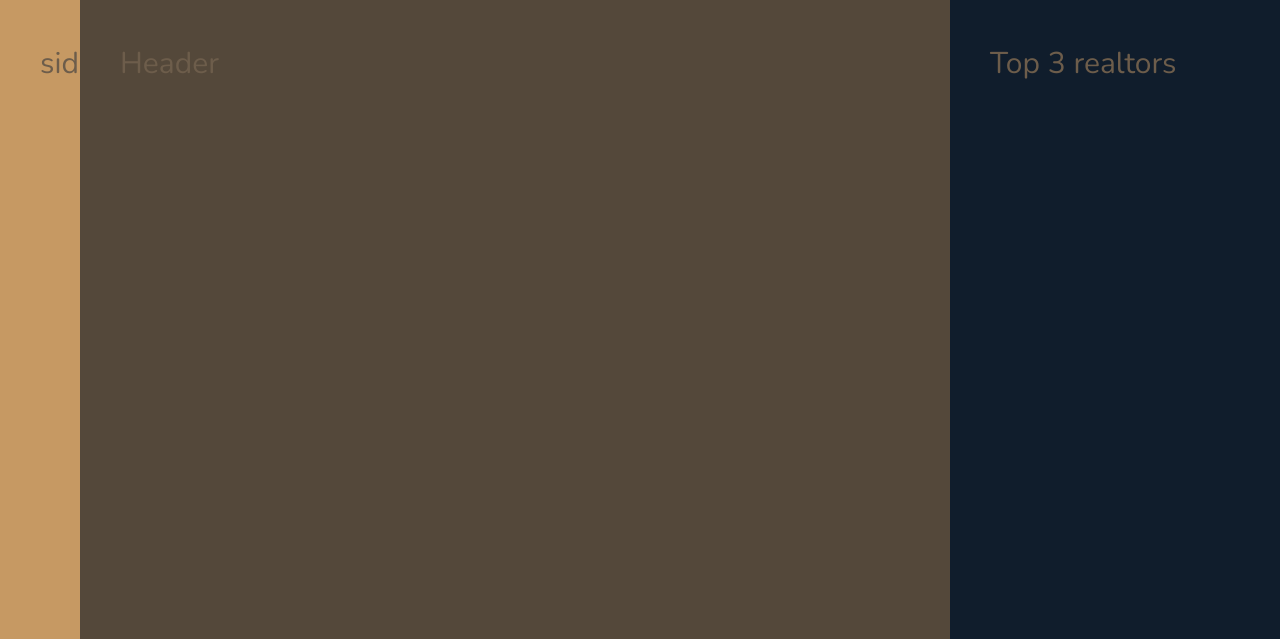
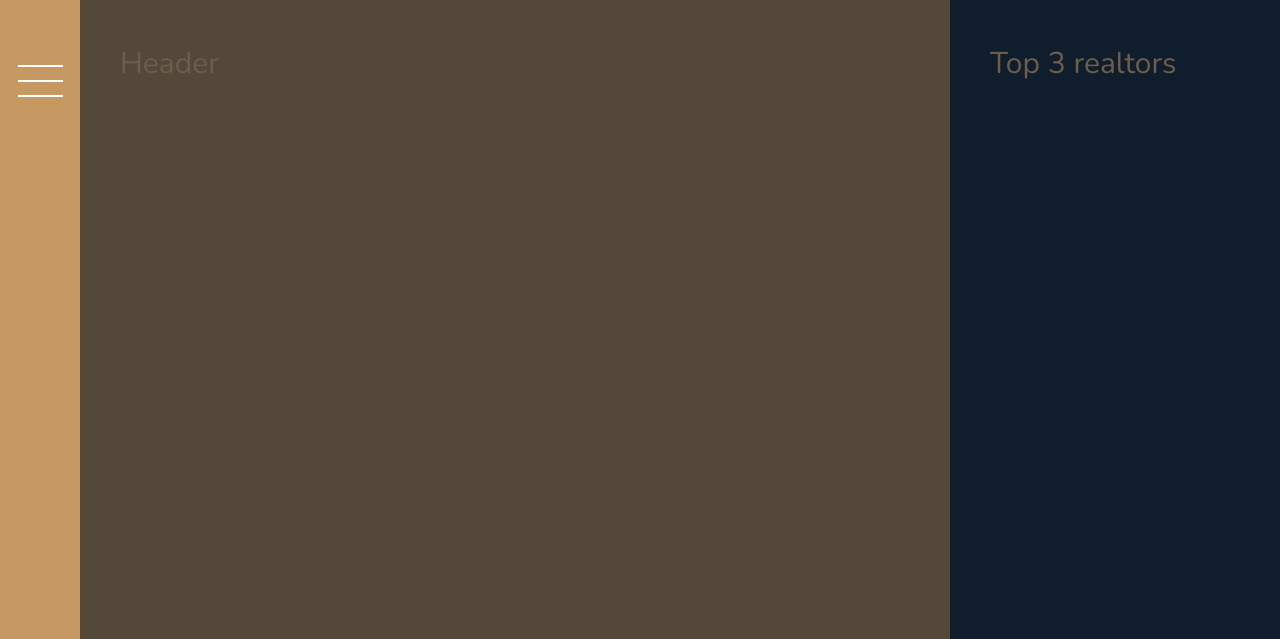
Before and after one commit to Tyler-Pritchard/BadIdeaRealty, a PHP site: page / in a window 1280 px wide. Shown: the top 639 px of the page. Run offline with PHP 8.4, Linux system fonts and the light colour scheme.

Commit message:
created sidebar

```diff
--- a/css/style.css
+++ b/css/style.css
@@ -77,7 +77,27 @@ body {
 .sidebar {
   background-color: #c69963;
   grid-column: sidebar-start /sidebar-end;
-  grid-row: 1 / -1; }
+  grid-row: 1 / -1;
+  display: flex;
+  justify-content: center; }
+
+.nav-btn {
+  border: none;
+  border-radius: 0;
+  background-color: #fff;
+  height: 2px;
+  width: 4.5rem;
+  margin-top: 4rem; }
+  .nav-btn::before, .nav-btn::after {
+    background-color: #fff;
+    height: 2px;
+    width: 4.5rem;
+    content: "";
+    display: block; }
+  .nav-btn::before {
+    transform: translateY(-1.5rem); }
+  .nav-btn::after {
+    transform: translateY(1.3rem); }
 
 .header {
   background-color: #54483A;
--- a/index.html
+++ b/index.html
@@ -14,7 +14,8 @@
     <body class="container">
 
         <div class="sidebar">
-            sidebar
+            <button class="nav-btn">
+            </button>
         </div>
 
         <div class="header">
```
Also changed, not shown: sass/_sidebar.scss (+25 -0 lines).
